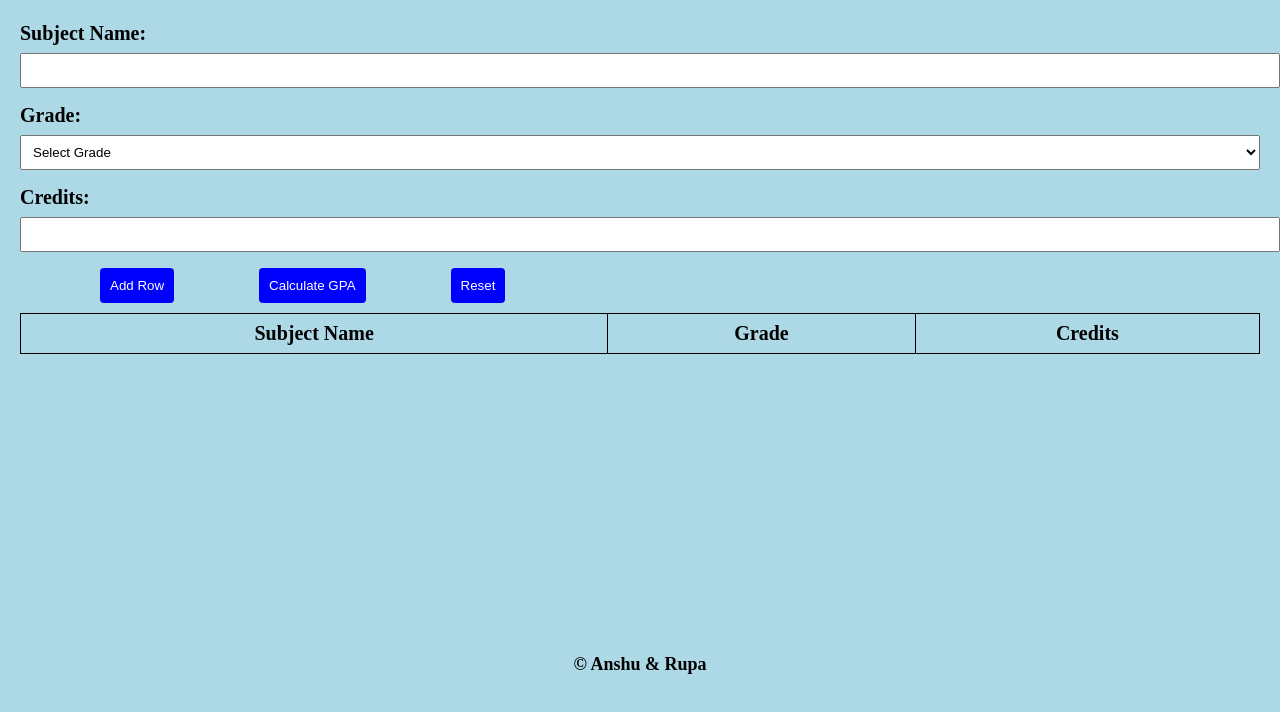
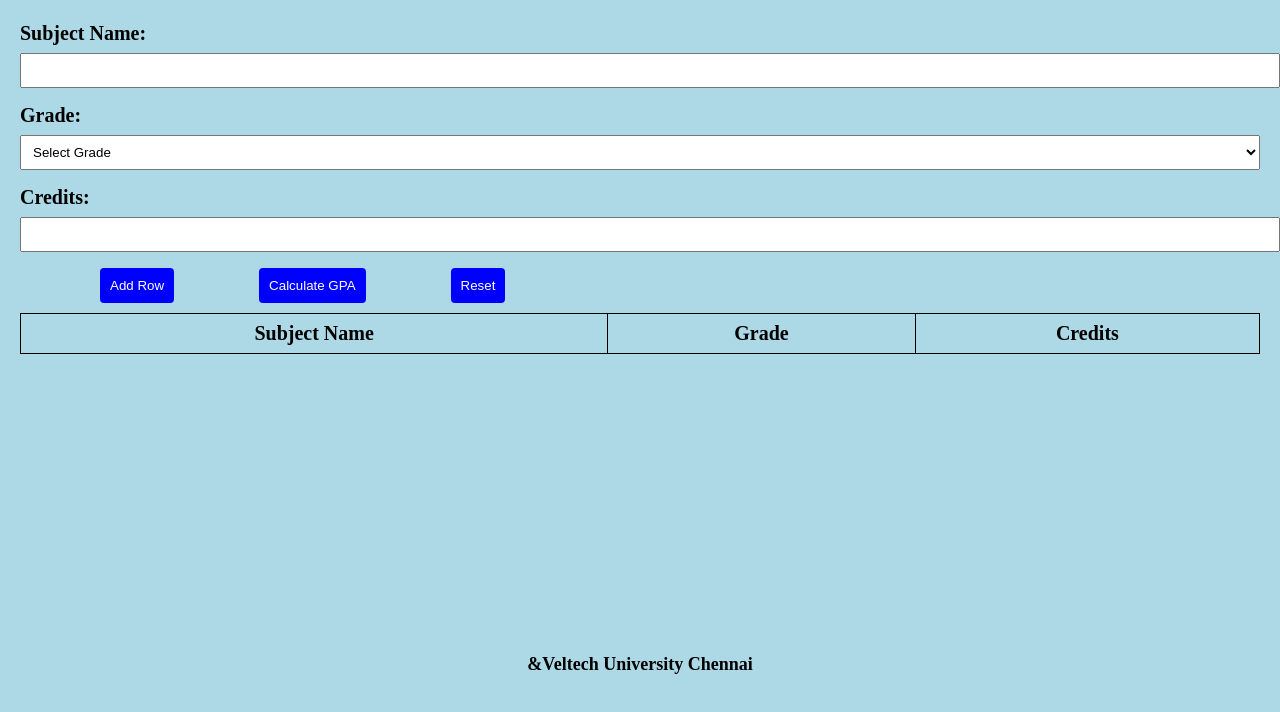
Before and after one commit to nycanshu/vel-cgpa-calculator, a plain HTML site: page index.html in a window 1280 px wide. Shown: the part 62-774 px from the top of the page. Drawn offline with Linux system fonts and the light colour scheme.

Commit message:
Updated footer

```diff
--- a/index.html
+++ b/index.html
@@ -124,10 +124,11 @@
 <div class = down>
     <footer>
 
-        <p>&copy; Anshu & Rupa</p>
+        <p>&Veltech University Chennai</p>
 
     </footer>
     </div>
 
 </body>
+
 </html>
```
